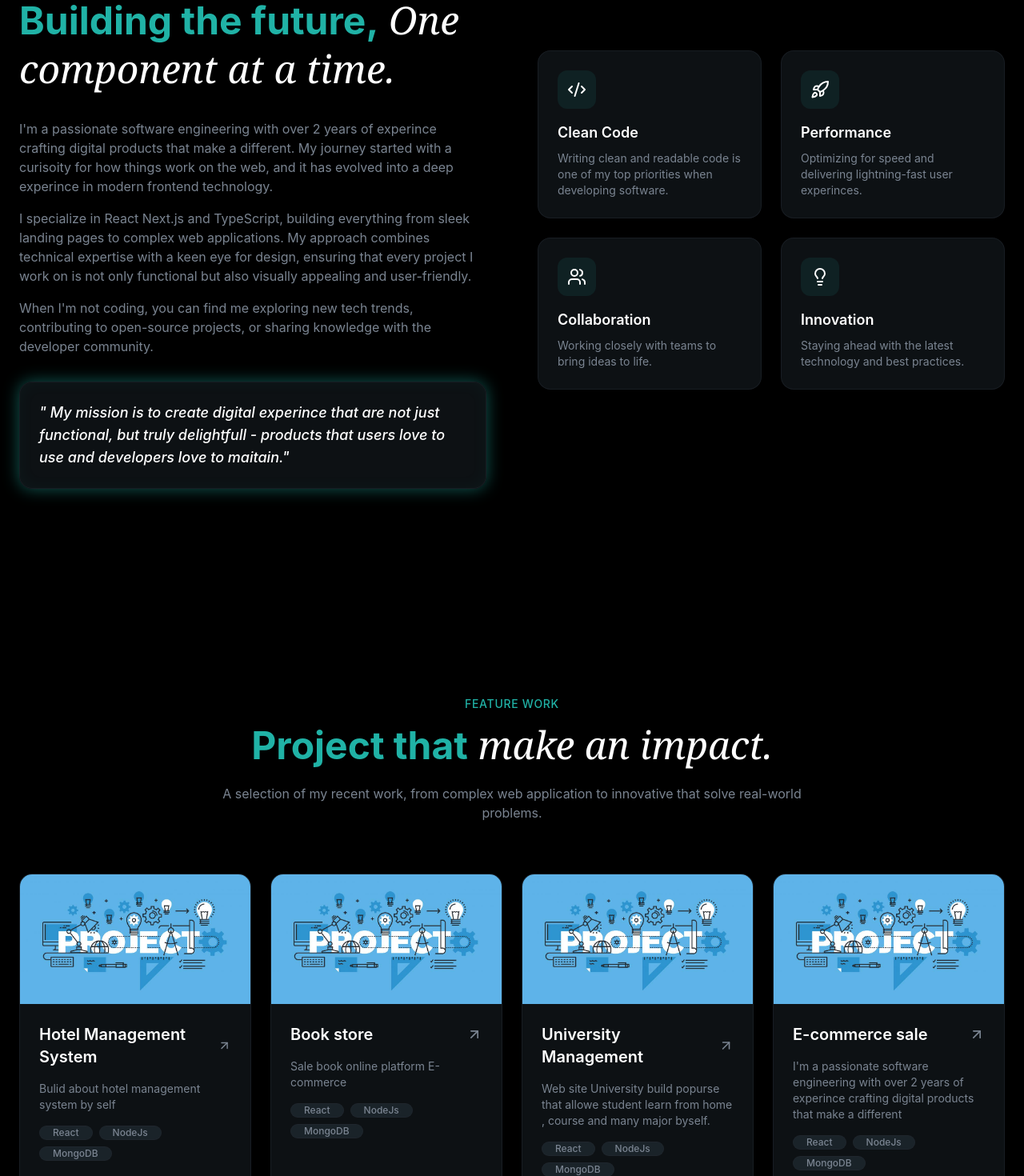
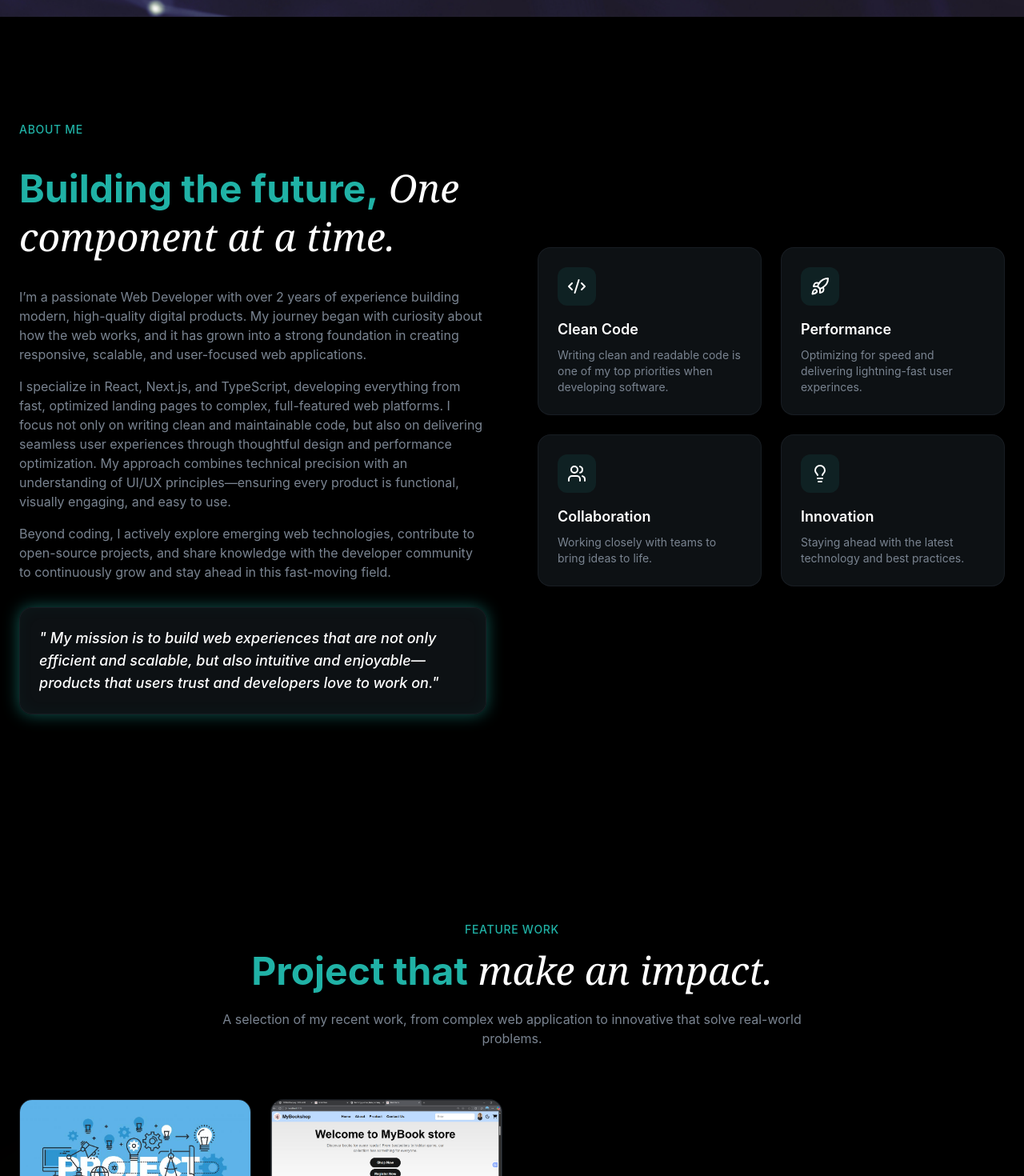
Before and after one commit to SOKHY247/DEV-PERSONAL-PORTFOLIO, a React (Vite) app: page / in a window 1280 px wide. Shown: the part 1277-2747 px from the top of the page at 80% size. Built offline with nearby package versions, Linux system fonts and the light colour scheme.

Commit message:
Upade-prof

```diff
--- a/src/App.jsx
+++ b/src/App.jsx
@@ -6,6 +6,7 @@ import {Testimonials} from "@/sections/Testimonials";
 import {Contact} from "@/sections/Contact";
 import { Navbar } from "@/layout/Navbar";
 import { Footer } from "./sections/Footer";
+import Blog from "./sections/Blog";
 
 function App() {
   return (
@@ -16,8 +17,8 @@ function App() {
        <About/>
        <Projects/>
        <Experience/>
-       <Testimonials/>
        <Contact/>
+       <Blog/>
 
       </main>
       <Footer/>
--- a/src/layout/Navbar.jsx
+++ b/src/layout/Navbar.jsx
@@ -8,7 +8,7 @@ function Navbar() {
     { href :"#about" , label : "About"},
     { href :"#experience" , label : "Experience"},
     { href :"#projects" , label : "Projects"},
-    { href :"#testimonials" , label : "Testimonials"},
+    // { href :"#testimonials" , label : "Testimonials"},
     { href :"#contact" , label : "Contact"},
     { href :"#blog" , label : "Blog"}
   ]
@@ -45,9 +45,11 @@ function Navbar() {
 
         {/* CTA Button */}
         <div className='hidden md:block'>
+          <a href="https://t.me/SOKHY_VAN">
           <Button size="sm">
             Contact Me
           </Button>
+          </a>
         </div>
 
         {/* Mobile Menu Button */}
--- a/src/sections/About.jsx
+++ b/src/sections/About.jsx
@@ -39,21 +39,20 @@ function About() {
           </h2>
           <div className='space-y-4 text-muted-foreground animate-fade-in animation-delay-200'>
             <p>
-              I'm a passionate software engineering with over 2 years of experince crafting digital products that make a different.
-              My journey started with a curisoity for how things work on the web, and it has evolved into a deep experince in modern frontend technology.
+              I’m a passionate Web Developer with over 2 years of experience building modern, high-quality digital products. My journey began with curiosity about how the web works, and it has grown into a strong foundation in creating responsive, scalable, and user-focused web applications.
             </p>
             <p>
-              I specialize in React Next.js and TypeScript, building everything from sleek landing pages to complex web applications.
-              My approach combines technical expertise with a keen eye for design, ensuring that every project I work on is not only functional but also visually appealing and user-friendly.
+              I specialize in React, Next.js, and TypeScript, developing everything from fast, optimized landing pages to complex, full-featured web platforms. I focus not only on writing clean and maintainable code, but also on delivering seamless user experiences through thoughtful design and performance optimization.
+              My approach combines technical precision with an understanding of UI/UX principles—ensuring every product is functional, visually engaging, and easy to use.
 
             </p>
             <p>
-              When I'm not coding, you can find me exploring new tech trends, contributing to open-source projects, or sharing knowledge with the developer community.
+              Beyond coding, I actively explore emerging web technologies, contribute to open-source projects, and share knowledge with the developer community to continuously grow and stay ahead in this fast-moving field.
             </p>
           </div>
           <div className='glass rounded-2xl p-6 glow-border animate-fade-in animation-delay-300'>
             <p className='text-lg font-medium italic text-foreground'>
-              " My mission is to create digital experince that are not just functional, but truly delightfull - products that users love to use and developers love to maitain."
+              " My mission is to build web experiences that are not only efficient and scalable, but also intuitive and enjoyable—products that users trust and developers love to work on."
             </p>
           </div>
           </div>
--- a/src/sections/Experience.jsx
+++ b/src/sections/Experience.jsx
@@ -2,51 +2,27 @@ function Experience() {
 
   const experinces = [
     {
-      period : "2022 - Present",
-      role   : "Senor Frontend Engineering",
-      company: "Tech Innovators Inc.",
-      desc : "Leading frontend architecture for suite of fintech products.",
-      technologies: ["React", "TypeScript", "Next.js", " GraphQL"],
-      current : true
-    },
-    {
-      period : "2022 - Present",
-      role   : "Senor Frontend Engineering",
-      company: "Tech Innovators Inc.",
-      desc : "Leading frontend architecture for suite of fintech products.",
-      technologies: ["React", "TypeScript", "Next.js", " GraphQL"],
-      current : false
-    },
-    {
-      period : "2022 - Present",
-      role   : "Senor Frontend Engineering",
-      company: "Tech Innovators Inc.",
-      desc : "Leading frontend architecture for suite of fintech products.",
-      technologies: ["React", "TypeScript", "Next.js", " GraphQL"],
+    period: "2024 - Present",
+    role: "Information Technology Student",
+    company: "University / Self-Learning",
+    desc: "Focusing on web development fundamentals and building modern web applications using React, Next.js, and TypeScript. Continuously improving problem-solving and frontend architecture skills.",
+    technologies: ["HTML", "CSS", "JavaScript", "React", "Next.js", "TypeScript"],
     current: true
   },
   {
-      period : "2022 - Present",
-      role   : "Senor Frontend Engineering",
-      company: "Tech Innovators Inc.",
-      desc : "Leading frontend architecture for suite of fintech products.",
-      technologies: ["React", "TypeScript", "Next.js", " GraphQL"],
+    period: "2023 - 2024",
+    role: "Frontend Developer (Personal Projects)",
+    company: "Self-Driven Projects",
+    desc: "Developed responsive and user-friendly web applications, including landing pages and dynamic interfaces. Gained hands-on experience with component-based architecture and state management.",
+    technologies: ["React", "Tailwind CSS", "JavaScript", "Git"],
     current: false
   },
   {
-      period : "2022 - Present",
-      role   : "Senor Frontend Engineering",
-      company: "Tech Innovators Inc.",
-      desc : "Leading frontend architecture for suite of fintech products.",
-      technologies: ["React", "TypeScript", "Next.js", " GraphQL"],
-      current: true
-    },
-    {
-      period : "2022 - Present",
-      role   : "Senor Frontend Engineering",
-      company: "Tech Innovators Inc.",
-      desc : "Leading frontend architecture for suite of fintech products.",
-      technologies: ["React", "TypeScript", "Next.js", " GraphQL"],
+    period: "2022 - 2023",
+    role: "Web Development Learner",
+    company: "Online Platforms",
+    desc: "Started learning web development fundamentals including HTML, CSS, and JavaScript. Built small projects to understand core concepts and browser behavior.",
+    technologies: ["HTML", "CSS", "JavaScript"],
     current: false
   }
   ]
@@ -65,7 +41,7 @@ function Experience() {
                 <span className='font-serif italic font-normal text-white'>{" "}speaks volumes.</span>
               </h2>
               <p className='text-muted-foreground animate-fade-in animation-delay-200'>
-                A timeline of my professional growth, from curious beginner to senor engineer leading teams and teams and building products at scale.
+                A timeline of my growth as a web development student—from a curious beginner learning the fundamentals to a developer building real-world projects and continuously improving my skills.
               </p>
           </div>
           {/* Timeline */}
--- a/src/sections/Hero.jsx
+++ b/src/sections/Hero.jsx
@@ -1,5 +1,5 @@
 import { Button } from "@/components/Button"
-import { ArrowRight, Github, Linkedin, Twitter, Facebook, ChevronDown, Download } from 'lucide-react'
+import { ArrowRight, Github, Linkedin, Twitter, Facebook, ChevronDown, Download, Link } from 'lucide-react'
 import { AnimateBorderButton } from '@/components/AnimateBorderButton'
 
 
@@ -7,12 +7,12 @@ const skills = [
   "React",
   "JavaScript",
   "Node.js",
-  "Python",
-  "TypeScript",
-  "Next.js",
+  "PHP",
+  "Laravel",
+  "Git Control",
+  "C#",
+  "Node.js",
   "Tailwind CSS",
-  "MongoDB",
-  "PostgreSQL",
   "JavaScript",
   "HTML",
   "CSS",
@@ -54,7 +54,7 @@ function Hero() {
           <div className='space-y-8'>
             <div className="animate-fade-in">
               <span className='inline-flex items-center gap-2 px-4 py-2 rounded-full glass text-sm text-primary'>
-                <span className='w-2 h-2 bg-primary rounded-full animate-pulse'/>Software Engineering * React Specialist
+                <span className='w-2 h-2 bg-primary rounded-full animate-pulse'/>Student Web Development
                 </span>
             </div>
             {/* Headline */}
@@ -62,23 +62,24 @@ function Hero() {
               <h1 className='text-5xl md:text-6xl lg:text-7xl font-bold leading-tight animate-fade-in animation-delay-100'>
                 Crafting <span className='text-primary glow-text'>digital</span>
                 <br/>
-                experiences with
+                web experiences with
                 <br/>
                 <span className='font-serif italic font-normal text-white'>
-                  precision.
+                  precision and performance.
                 </span>
               </h1>
               <p className='text-lg text-muted-foreground max-w-lg animate-fade-in animation-delay-200'>
-                I build exceptional digital experiences that are fast, accessible,
-                and visually appealing and learn coding every day.
-                In the future i want to be come to Softnware  Engineer.
+                I build exceptional digital experiences that are fast, accessible, and visually appealing. I’m committed to improving my coding skills every day, with a clear goal of becoming a Software Engineer in the future.
               </p>
             </div>
             {/* CTA  */}
             <div className='flex flex-wrap gap-4 animated-fade-in animation-delay-300 items-center'>
+              <a href="https://t.me/SOKHY_VAN">
               <Button size="lg">
-                Contact Me <ArrowRight className='w-5 h-5'/>
+                Contact Me
+                <ArrowRight className='w-5 h-5'/>
               </Button>
+              </a>
               <AnimateBorderButton >
                   <Download className='w-5 h-5'/>
                   Download CV
@@ -132,7 +133,7 @@ function Hero() {
                 {/* Stats Badge */}
                 <div className='absolute -top-4 -left-4 glass rounded-xl px-4 py-3 animate-float animation-delay-500'>
                   <div className='text-2xl font-bold text-primary'>2+</div>
-                  <div className='text-xs text-shadow-muted-foreground'>Years Exp.</div>
+                  <div className='text-xs text-shadow-muted-foreground'>keep learning</div>
                 </div>
               </div>
             </div>
@@ -140,7 +141,7 @@ function Hero() {
         </div>
          {/* Skills Section */}
          <div className='mt-20 animate-fade-in animation-delay-600'>
-          <p className='text-sm text-muted-foreground mb-6 text-center'>Technologies I work with</p>
+          <p className='text-sm text-muted-foreground mb-6 text-center'>Technologies I learned and work with</p>
           <div className='relative overflow-hidden'>
             <div className='flex animate-marquee'>
              {[...skills, ...skills].map((skill ,index) =>(
--- a/src/sections/Projects.jsx
+++ b/src/sections/Projects.jsx
@@ -5,69 +5,69 @@ function Projects() {
 
   const projects =[
     {
-      title : "Hotel Management System",
-      desc : "Bulid about hotel management system by self",
+      title : "E-commerce Sale products",
+      desc : "Bulid about e-commerce web site sale produts.",
       image : "/projects/ProjectManagement.jpg",
-      tags  : ["React","NodeJs","MongoDB"],
-      link : "#",
-      github : "#",
+      tags  : ["React","PHP-laravel","Mysql"],
+      link : "",
+      github : "",
     },
      {
-      title : "Book store",
-      desc : "Sale book online platform E-commerce",
-      image : "/projects/ProjectManagement.jpg",
-      tags  : ["React","NodeJs","MongoDB"],
-      link : "#",
-      github : "#",
+      title : "Book Store",
+      desc : "Sale book online platform E-commerce.",
+      image : "/projects/Book_store.png",
+      tags  : ["React","Tailwindcss"],
+      link : "https://book-store-woad-nine.vercel.app/",
+      github : "https://github.com/SOKHY247",
     },
-    {
-      title : "University Management",
-      desc : "Web site University build popurse that allowe student learn from home , course and many major byself. ",
-      image : "/projects/ProjectManagement.jpg",
-      tags  : ["React","NodeJs","MongoDB"],
-      link : "#",
-      github : "#",
-    },
-     {
-      title : "E-commerce sale ",
-      desc : "I'm a passionate software engineering with over 2 years of experince crafting digital products that make a different",
-      image : "/projects/ProjectManagement.jpg",
-      tags  : ["React","NodeJs","MongoDB"],
-      link : "#",
-      github : "#",
-    },
-     {
-      title : "AI web Technology",
-      desc : "AI is technology is importent in the world.",
-      image : "/projects/ProjectManagement.jpg",
-      tags  : ["React","NodeJs","MongoDB"],
-      link : "#",
-      github : "#",
-    },
-     {
-      title : "University Management",
-      desc : "Web site University build popurse that allowe student learn from home , course and many major byself. ",
-      image : "/projects/ProjectManagement.jpg",
-      tags  : ["React","NodeJs","MongoDB"],
-      link : "#",
-      github : "#",
-    },
-    {
-      title : "Khmer Post",
-      desc : "This web site build for post many event that has in currently and provide imformation to the people aroud the countries and the world.",
-      image : "/projects/ProjectManagement.jpg",
-      tags  : ["React","NodeJs","MongoDB"],
-      link : "#",
-      github : "#",
-    },
-    {
-      title : "Hotel Management System",
-      desc : "Bulid about hotel management system by self",
-      image : "/projects/ProjectManagement.jpg",
-      tags  : ["React","NodeJs","MongoDB"],
-      link : "#",
-      github : "#",
-    },
+    // {
+    //   title : "University Management",
+    //   desc : "Web site University build popurse that allowe student learn from home , course and many major byself. ",
+    //   image : "/projects/ProjectManagement.jpg",
+    //   tags  : ["React","NodeJs","MongoDB"],
+    //   link : "#",
+    //   github : "#",
+    // },
+    //  {
+    //   title : "E-commerce sale ",
+    //   desc : "I'm a passionate software engineering with over 2 years of experince crafting digital products that make a different",
+    //   image : "/projects/ProjectManagement.jpg",
+    //   tags  : ["React","NodeJs","MongoDB"],
+    //   link : "#",
+    //   github : "#",
+    // },
+    //  {
+    //   title : "AI web Technology",
+    //   desc : "AI is technology is importent in the world.",
+    //   image : "/projects/ProjectManagement.jpg",
+    //   tags  : ["React","NodeJs","MongoDB"],
+    //   link : "#",
+    //   github : "#",
+    // },
+    //  {
+    //   title : "University Management",
+    //   desc : "Web site University build popurse that allowe student learn from home , course and many major byself. ",
+    //   image : "/projects/ProjectManagement.jpg",
+    //   tags  : ["React","NodeJs","MongoDB"],
+    //   link : "#",
+    //   github : "#",
+    // },
+    // {
+    //   title : "Khmer Post",
+    //   desc : "This web site build for post many event that has in currently and provide imformation to the people aroud the countries and the world.",
+    //   image : "/projects/ProjectManagement.jpg",
+    //   tags  : ["React","NodeJs","MongoDB"],
+    //   link : "#",
+    //   github : "#",
+    // },
+    // {
+    //   title : "Hotel Management System",
+    //   desc : "Bulid about hotel management system by self",
+    //   image : "/projects/ProjectManagement.jpg",
+    //   tags  : ["React","NodeJs","MongoDB"],
+    //   link : "#",
+    //   github : "#",
+    // },
   ]
   return (
     <section id='projects' className='py-32 relative overflow-hidden'>
@@ -114,7 +114,9 @@ function Projects() {
                     <a
                     href={project.link}
                     className='p-3 rounded-full glass hover:bg-primary/60 hover:text-primary-foreground transition-all'>
+                      <a href="https://github.com/SOKHY247">
                       <Github className='w-5 h-5'/>
+                      </a>
                     </a>
                   </div>
               </div>
```
Also changed, not shown: src/sections/Blog.jsx (added, +11 -0 lines), src/sections/Contact.jsx (+15 -9 lines), public/projects/Book_store.png (added). Lines whose indentation alone changed are shown as unchanged.
